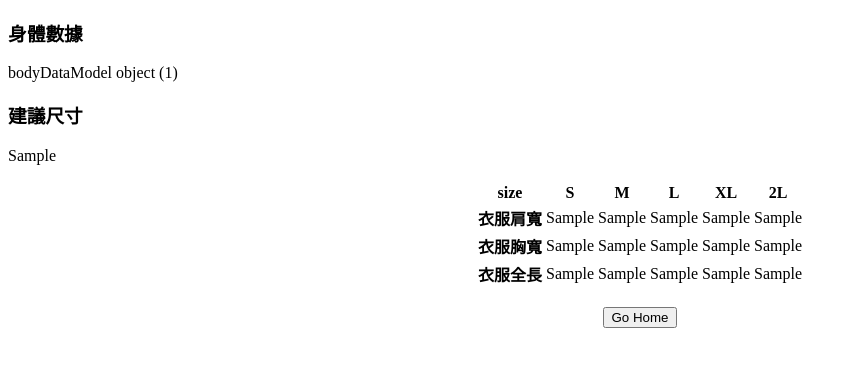
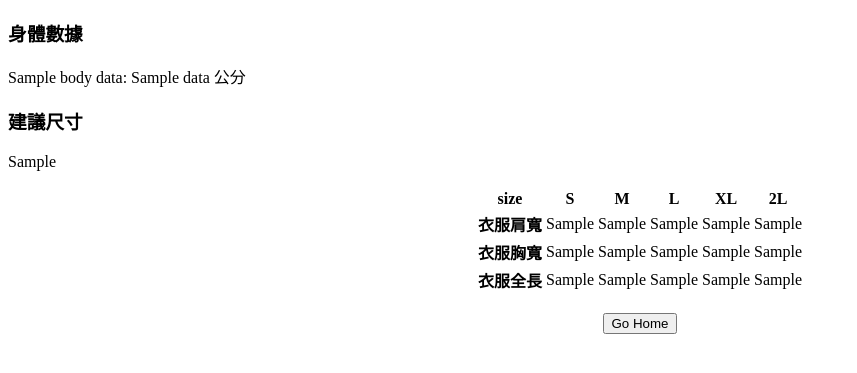
Before and after one commit to marshmallow3210/MetaMirror, a Django app: template templates/user_showResult.html in a window 1280 px wide. Shown: the top 373 px of the page, without its empty margins (0-857 px from the left). Run offline with Django 4.2, Linux system fonts and the light colour scheme; data comes from the database, SQL or seed files in the repository; tables that the repository leaves empty hold one stand-in row (values such as "Sample post"); the template is opened without the code that fills it: values that come from a table or form of the project are taken from there, most other values are stand-ins (such as "Sample title", 1, 10 or a date in 2020); parts of the project's set-up code (start-up, migrations or seed data) failed here and were passed over.

Commit message:
Update user_showResult.html

```diff
--- a/templates/user_showResult.html
+++ b/templates/user_showResult.html
@@ -9,7 +9,9 @@
     <div>
         <h3>身體數據</h3>
         <p>
-            {{ bodyData }}<br>
+            {% for name,data in bodyDataList%}
+            {{ name }}: {{ data }} 公分<br>
+            {% endfor %}
         </p>
     </div>
     <div>
```
